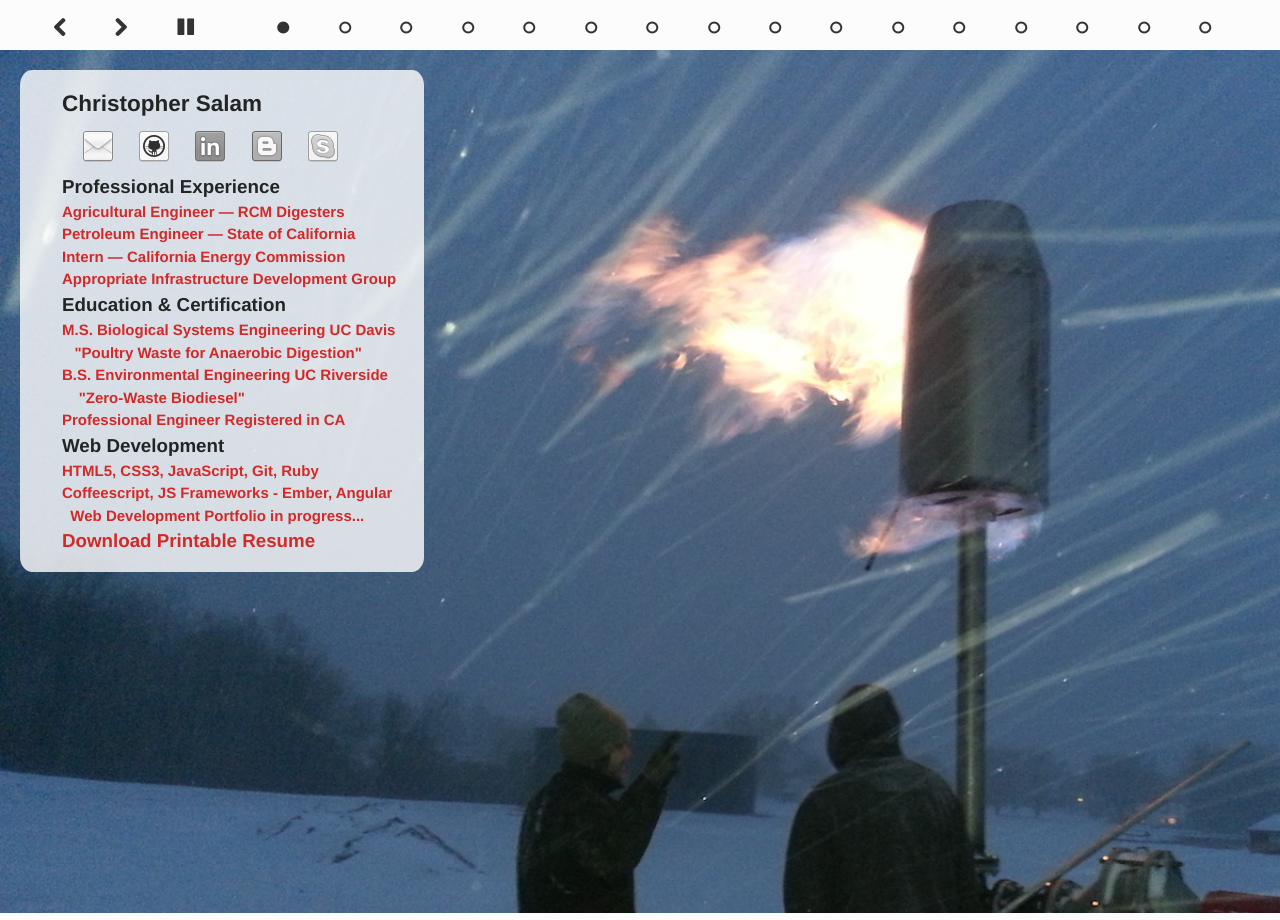
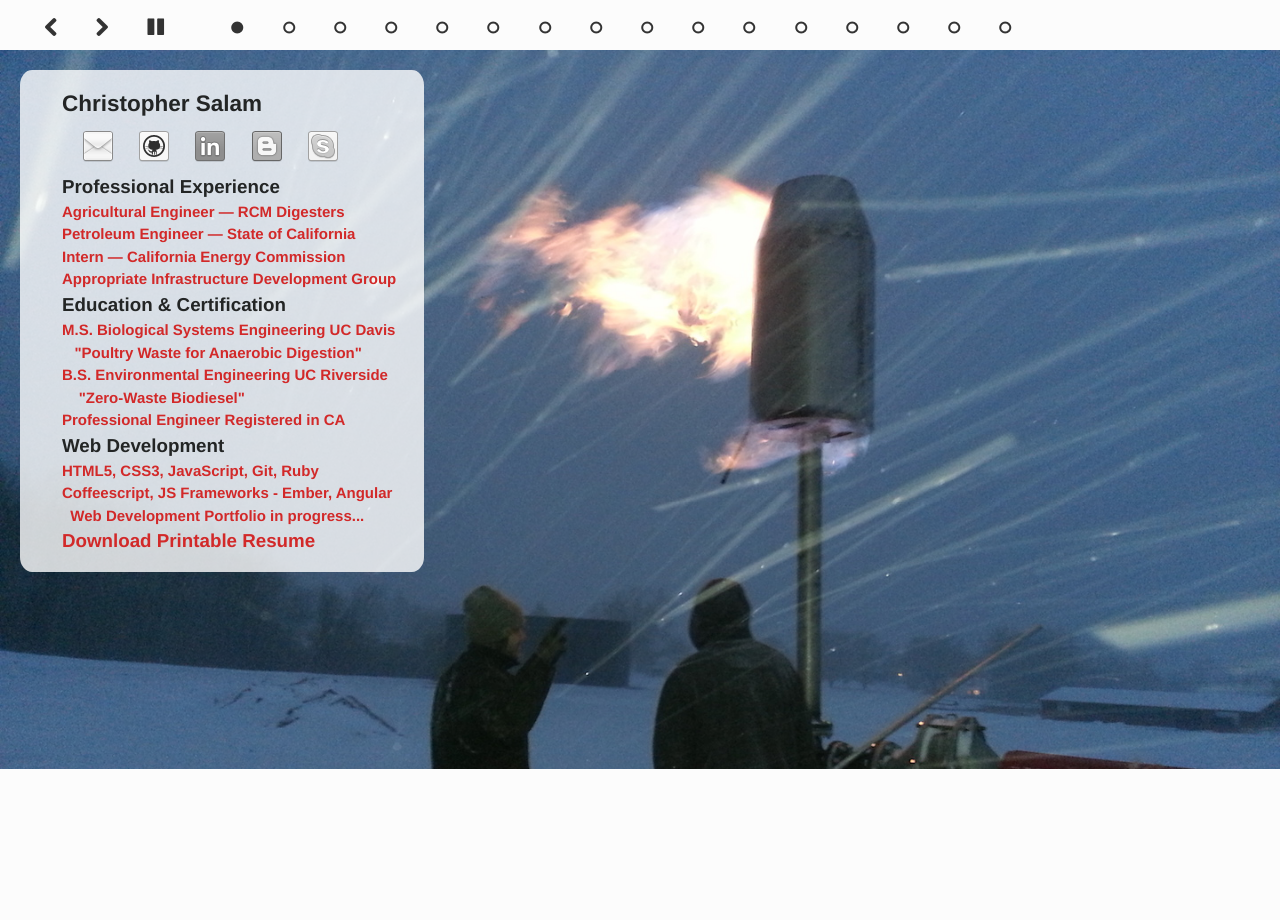
Before and after one commit to ChristopherSalam/blog, a PHP site: page / in a window 1280 px wide; the page is wider, and only the part inside the window is pictured. After the commit the page ends 769 px from the top of that part, so only its background shows below. Run offline with PHP 8.4, Linux system fonts and the light colour scheme.

Commit message:
container adjustment

```diff
--- a/css/csalam.css
+++ b/css/csalam.css
@@ -26,7 +26,7 @@ ul li.tools {
 .underneath {
   top: 0;
   height: 100%;
-  width: 120%;
+  width: 100%;
   z-index: 0;
   position: absolute;
 }
```
